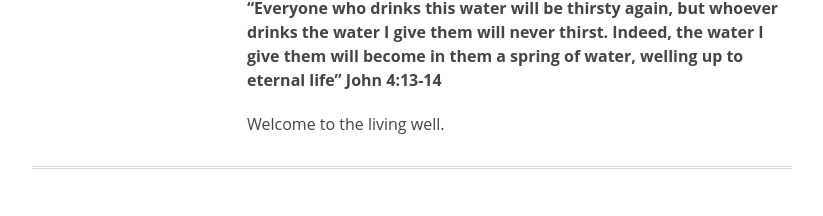
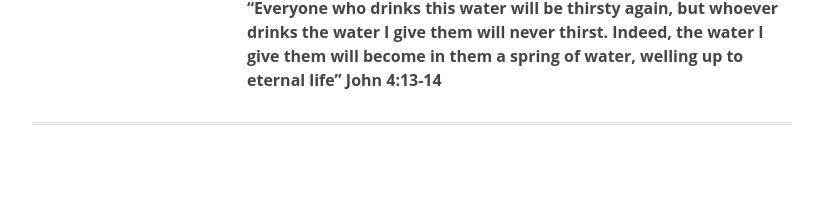
Before and after one commit to dreger/thelivingwell.co, a Jekyll site: the page built from index.md, in a window 1280 px wide. Shown: the part 1547-1763 px from the top of the page, without its empty margins (228-1051 px from the left). Built offline with Jekyll 4.4.1, drawn with Linux system fonts in a browser that asks for light colours; after the commit the page ends 1722 px from its top, so only the background shows below that.

Commit message:
Update index.md

```diff
--- a/index.md
+++ b/index.md
@@ -30,5 +30,3 @@ I write according to three general categories, because I like to be organized (a
 This corner of the internet, much like my life, is a work in progress. Sit with your messiness, and read about mine. It’ll make you feel like you’re not the only one who can't get it together, promise.
 
 **“Everyone who drinks this water will be thirsty again, but whoever drinks the water I give them will never thirst. Indeed, the water I give them will become in them a spring of water, welling up to eternal life” John 4:13-14**
-
-Welcome to the living well.
```
